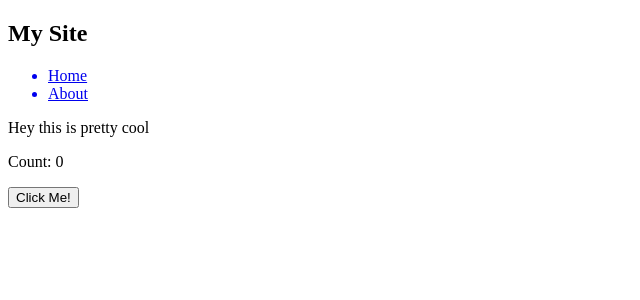
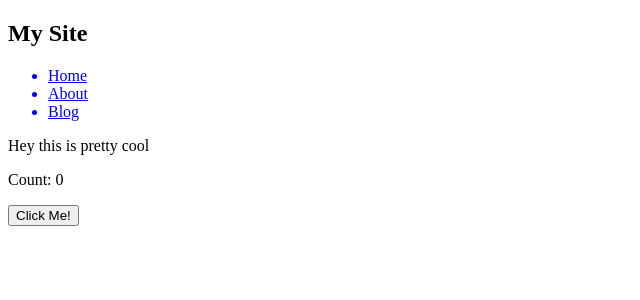
Before and after one commit to zachdtaylor/react-ssr, a React app: page / in a window 1280 px wide. Shown: the top 300 px of the page, without its empty margins (0-640 px from the left). Built offline with nearby package versions, Linux system fonts and the light colour scheme; the HTML template or start-up script is replaced by a standard one.

Commit message:
Add blog index page

```diff
--- a/src/components/lib.js
+++ b/src/components/lib.js
@@ -10,6 +10,9 @@ export function Header() {
         </a>
         <a href="/about">
           <li>About</li>
+        </a>
+        <a href="/blog">
+          <li>Blog</li>
         </a>
       </ul>
     </nav>
```
Also changed, not shown: src/pages/blog/index.js (added, +18 -0 lines).
